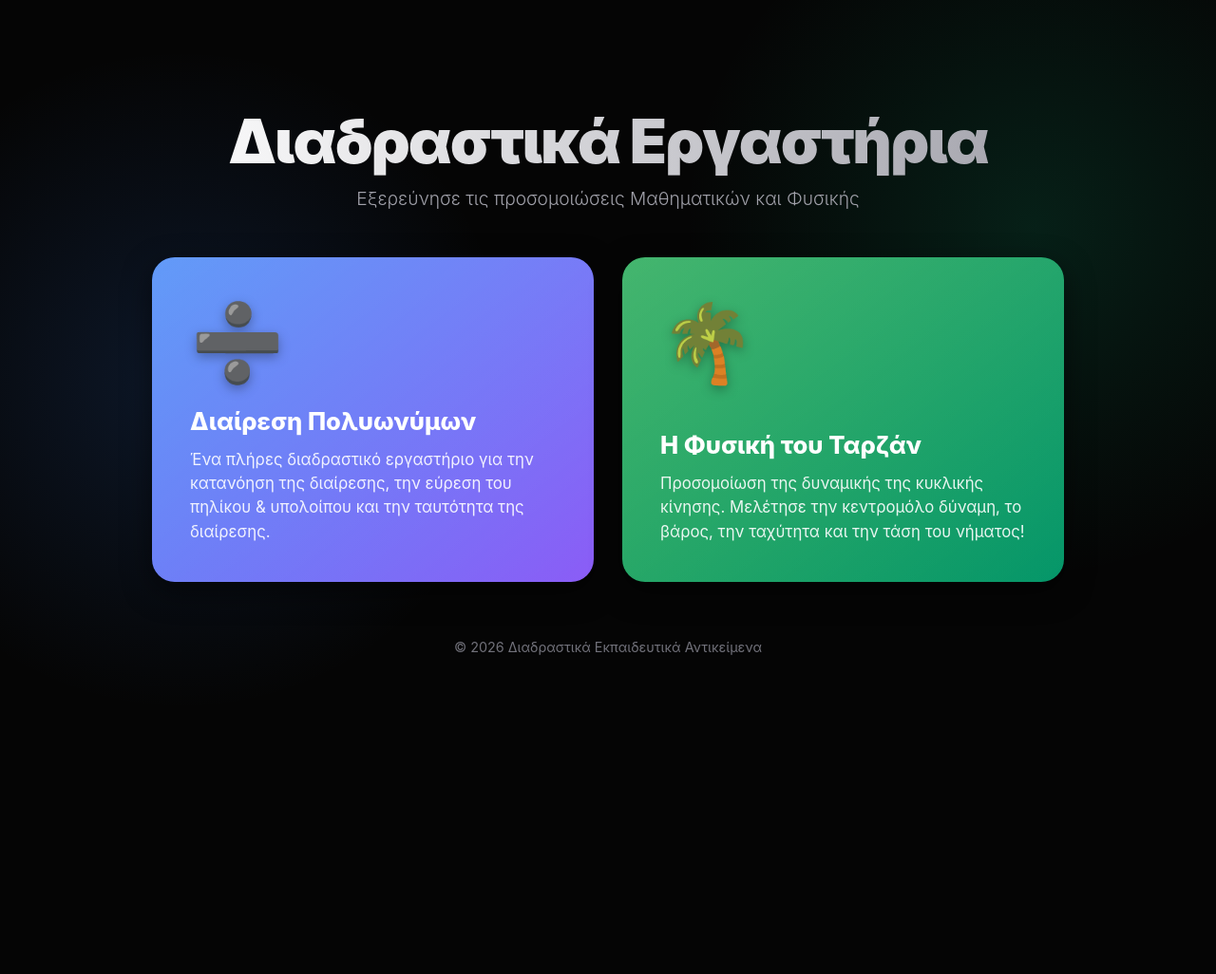
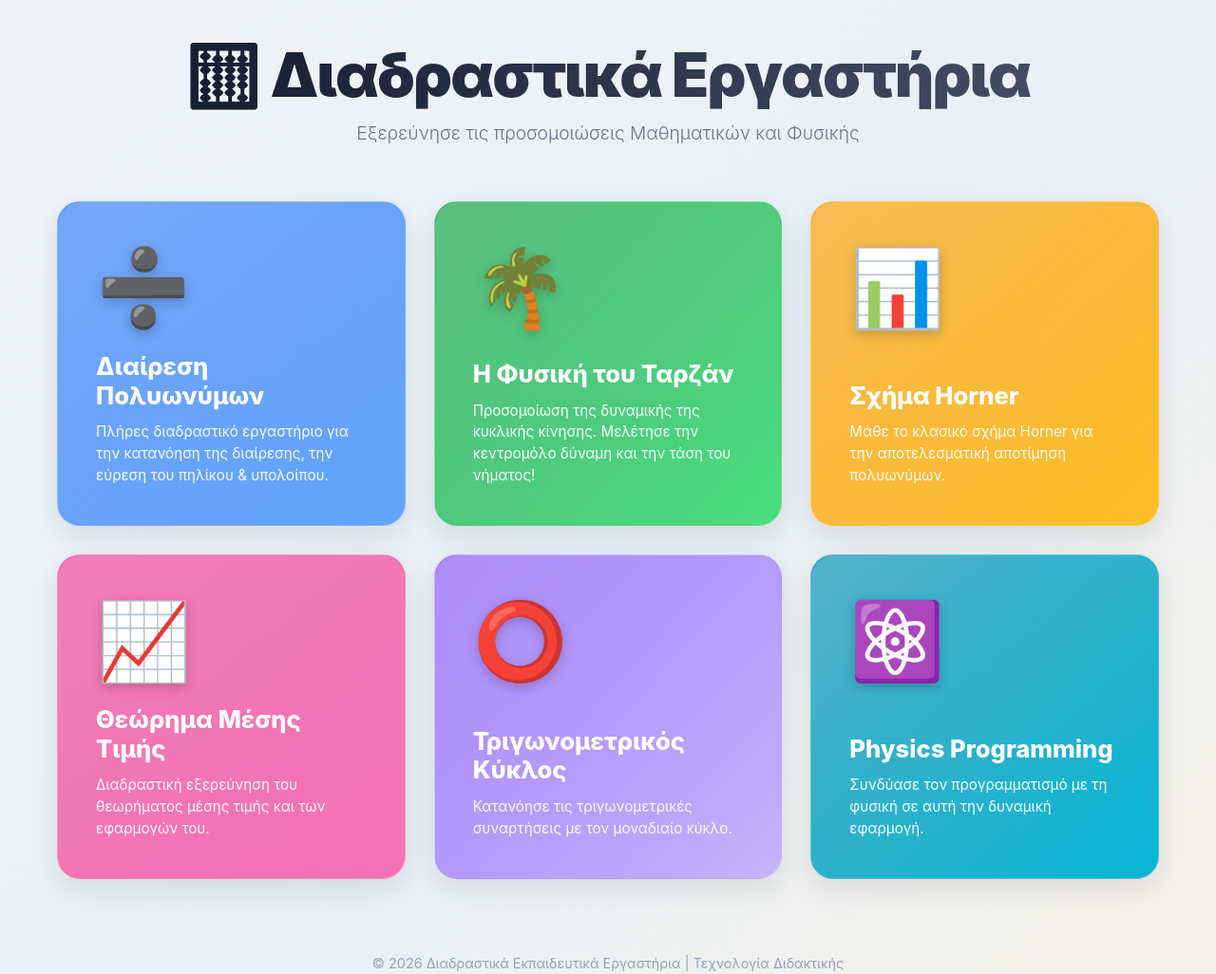
Before and after one commit to giakovisd/sciences, a plain HTML site: page index.html in a window 1280 px wide. Shown: the top 1026 px of the page at 95% size. Before the commit the page ends 800 px from the top, so only its background shows below. Drawn offline with Linux system fonts and the light colour scheme.

Commit message:
Add files via upload

```diff
--- a/index.html
+++ b/index.html
@@ -3,13 +3,17 @@
 <head>
     <meta charset="UTF-8">
     <meta name="viewport" content="width=device-width, initial-scale=1.0">
-    <title>Εκπαιδευτικά Εργαστήρια | Portals Experience</title>
+    <title>Εκπαιδευτικά Εργαστήρια | Interactive Labs</title>
 
     <style>
         :root {
-            /* Προσαρμοσμένα Gradients για τα 2 Εργαστήρια */
-            --grad-math: linear-gradient(135deg, #3b82f6 0%, #8b5cf6 100%);
-            --grad-physics: linear-gradient(135deg, #16a34a 0%, #059669 100%);
+            /* Φωτεινά Gradients για τα 6 Εργαστήρια */
+            --grad-division: linear-gradient(135deg, #3b82f6 0%, #60a5fa 100%);
+            --grad-tarzan: linear-gradient(135deg, #16a34a 0%, #4ade80 100%);
+            --grad-horner: linear-gradient(135deg, #f59e0b 0%, #fbbf24 100%);
+            --grad-mean: linear-gradient(135deg, #ec4899 0%, #f472b6 100%);
+            --grad-trig: linear-gradient(135deg, #8b5cf6 0%, #c4b5fd 100%);
+            --grad-physics: linear-gradient(135deg, #0891b2 0%, #06b6d4 100%);
 
             --glass-bg: rgba(255, 255, 255, 0.05);
             --glass-border: rgba(255, 255, 255, 0.1);
@@ -25,26 +29,15 @@
         body {
             margin: 0;
             min-height: 100vh;
-            background-color: #050505;
-            color: #ffffff;
+            background: linear-gradient(135deg, #f0f4f8 0%, #e8f0f7 50%, #f5f1e8 100%);
+            color: #1e293b;
             overflow-x: hidden;
             display: flex;
             align-items: center;
-            /* Animated Mesh Background */
-            background-image:
-                radial-gradient(circle at 15% 50%, rgba(59, 130, 246, 0.15), transparent 30%),
-                radial-gradient(circle at 85% 30%, rgba(16, 185, 129, 0.15), transparent 30%);
-            background-attachment: fixed;
-            animation: bgShift 20s ease-in-out infinite alternate;
-        }
-
-        @keyframes bgShift {
-            0% { background-position: 0% 0%; }
-            100% { background-position: 100% 100%; }
         }
 
         .view-container {
-            max-width: 1000px;
+            max-width: 1200px;
             margin: 0 auto;
             padding: 40px 20px;
             width: 100%;
@@ -53,27 +46,27 @@
         /* --- HEADER --- */
         header {
             text-align: center;
-            margin-bottom: 50px;
+            margin-bottom: 60px;
         }
         h1 {
             font-size: clamp(2.5rem, 5vw, 4rem);
             font-weight: 900;
             letter-spacing: -2px;
             margin-bottom: 10px;
-            background: linear-gradient(to right, #fff, #a1a1aa);
+            background: linear-gradient(to right, #0f172a, #475569);
             -webkit-background-clip: text;
             -webkit-text-fill-color: transparent;
         }
         .subtitle {
             font-size: clamp(1rem, 2vw, 1.2rem);
-            color: #a1a1aa;
+            color: #64748b;
             font-weight: 300;
         }
 
         /* --- BENTO GRID --- */
         .bento-grid {
             display: grid;
-            grid-template-columns: repeat(12, 1fr);
+            grid-template-columns: repeat(auto-fit, minmax(320px, 1fr));
             gap: 30px;
         }
 
@@ -85,21 +78,12 @@
             justify-content: space-between;
             position: relative;
             overflow: hidden;
-            box-shadow: 0 10px 30px rgba(0,0,0,0.5);
+            box-shadow: 0 10px 30px rgba(15, 23, 42, 0.1);
             transition: all 0.4s cubic-bezier(0.175, 0.885, 0.32, 1.275);
             text-decoration: none;
             color: white;
             min-height: 300px;
-        }
-
-        /* Μεγέθη & Χρώματα Καρτών (Οι 2 εφαρμογές πιάνουν από 6 στήλες) */
-        .portal-card[data-cat="math"] {
-            grid-column: span 6;
-            background: var(--grad-math);
-        }
-        .portal-card[data-cat="physics"] {
-            grid-column: span 6;
-            background: var(--grad-physics);
+            border: 1px solid rgba(255, 255, 255, 0.3);
         }
 
         /* Εφέ Γυαλιού & Σκιές */
@@ -107,40 +91,48 @@
             content: '';
             position: absolute;
             inset: 0;
-            background: linear-gradient(to bottom right, rgba(255,255,255,0.2), rgba(255,255,255,0));
+            background: linear-gradient(to bottom right, rgba(255,255,255,0.3), rgba(255,255,255,0));
             z-index: 1;
             pointer-events: none;
             border-radius: 24px;
         }
 
         .portal-card:hover {
-            transform: translateY(-8px) scale(1.02);
-            box-shadow: 0 20px 40px rgba(0,0,0,0.6);
+            transform: translateY(-12px) scale(1.04);
+            box-shadow: 0 20px 50px rgba(15, 23, 42, 0.2);
         }
         .portal-card:hover .portal-icon {
-            transform: scale(1.2) rotate(5deg);
+            transform: scale(1.25) rotate(8deg);
         }
+
+        /* Χρώματα κάθε κάρτας */
+        .portal-card[data-cat="division"] { background: var(--grad-division); }
+        .portal-card[data-cat="tarzan"] { background: var(--grad-tarzan); }
+        .portal-card[data-cat="horner"] { background: var(--grad-horner); }
+        .portal-card[data-cat="mean"] { background: var(--grad-mean); }
+        .portal-card[data-cat="trig"] { background: var(--grad-trig); }
+        .portal-card[data-cat="physics"] { background: var(--grad-physics); }
 
         .portal-icon {
             font-size: 5rem;
             z-index: 2;
             transition: 0.4s;
-            filter: drop-shadow(0 4px 6px rgba(0,0,0,0.3));
+            filter: drop-shadow(0 4px 6px rgba(0,0,0,0.2));
             margin-bottom: 20px;
         }
         .portal-info { z-index: 2; }
 
         /* Τυπογραφία Καρτών */
         .portal-title {
-            font-size: clamp(1.5rem, 2vw, 2.2rem);
+            font-size: clamp(1.3rem, 2vw, 1.8rem);
             font-weight: 800;
             margin-bottom: 12px;
             line-height: 1.2;
             word-break: break-word;
         }
         .portal-desc {
-            font-size: 1.05rem;
-            opacity: 0.9;
+            font-size: 0.95rem;
+            opacity: 0.95;
             font-weight: 400;
             line-height: 1.5;
         }
@@ -148,19 +140,21 @@
         /* Footer */
         footer {
             text-align: center;
-            margin-top: 60px;
-            color: #71717a;
+            margin-top: 80px;
+            color: #94a3b8;
             font-size: 0.9rem;
         }
 
         /* Responsive */
-        @media (max-width: 900px) {
+        @media (max-width: 768px) {
             .bento-grid {
                 grid-template-columns: 1fr;
             }
-            .portal-card[data-cat] {
-                grid-column: span 1;
-                min-height: 250px;
+            .portal-card {
+                min-height: 280px;
+            }
+            header {
+                margin-bottom: 40px;
             }
         }
     </style>
@@ -169,32 +163,64 @@
 
     <div class="view-container">
         <header>
-            <h1>Διαδραστικά Εργαστήρια</h1>
+            <h1>🧮 Διαδραστικά Εργαστήρια</h1>
             <p class="subtitle">Εξερεύνησε τις προσομοιώσεις Μαθηματικών και Φυσικής</p>
         </header>
 
         <div class="bento-grid">
 
-            <a href="division.html" class="portal-card" data-cat="math" target="_blank">
+            <a href="division.html" class="portal-card" data-cat="division" target="_blank">
                 <div class="portal-icon">➗</div>
                 <div class="portal-info">
                     <div class="portal-title">Διαίρεση Πολυωνύμων</div>
-                    <div class="portal-desc">Ένα πλήρες διαδραστικό εργαστήριο για την κατανόηση της διαίρεσης, την εύρεση του πηλίκου & υπολοίπου και την ταυτότητα της διαίρεσης.</div>
+                    <div class="portal-desc">Πλήρες διαδραστικό εργαστήριο για την κατανόηση της διαίρεσης, την εύρεση του πηλίκου & υπολοίπου.</div>
                 </div>
             </a>
 
-            <a href="tarzan.html" class="portal-card" data-cat="physics" target="_blank">
+            <a href="tarzan.html" class="portal-card" data-cat="tarzan" target="_blank">
                 <div class="portal-icon">🌴</div>
                 <div class="portal-info">
                     <div class="portal-title">Η Φυσική του Ταρζάν</div>
-                    <div class="portal-desc">Προσομοίωση της δυναμικής της κυκλικής κίνησης. Μελέτησε την κεντρομόλο δύναμη, το βάρος, την ταχύτητα και την τάση του νήματος!</div>
+                    <div class="portal-desc">Προσομοίωση της δυναμικής της κυκλικής κίνησης. Μελέτησε την κεντρομόλο δύναμη και την τάση του νήματος!</div>
+                </div>
+            </a>
+
+            <a href="systima_horner_math_g_lykeiou.html" class="portal-card" data-cat="horner" target="_blank">
+                <div class="portal-icon">📊</div>
+                <div class="portal-info">
+                    <div class="portal-title">Σχήμα Horner</div>
+                    <div class="portal-desc">Μάθε το κλασικό σχήμα Horner για την αποτελεσματική αποτίμηση πολυωνύμων.</div>
+                </div>
+            </a>
+
+            <a href="theorima_mesis_timis_g_lykeiou.html" class="portal-card" data-cat="mean" target="_blank">
+                <div class="portal-icon">📈</div>
+                <div class="portal-info">
+                    <div class="portal-title">Θεώρημα Μέσης Τιμής</div>
+                    <div class="portal-desc">Διαδραστική εξερεύνηση του θεωρήματος μέσης τιμής και των εφαρμογών του.</div>
+                </div>
+            </a>
+
+            <a href="trigonometrikos_kyklos_math_b_lykeiou.html" class="portal-card" data-cat="trig" target="_blank">
+                <div class="portal-icon">⭕</div>
+                <div class="portal-info">
+                    <div class="portal-title">Τριγωνομετρικός Κύκλος</div>
+                    <div class="portal-desc">Κατανόησε τις τριγωνομετρικές συναρτήσεις με τον μοναδιαίο κύκλο.</div>
+                </div>
+            </a>
+
+            <a href="physics-programming.html" class="portal-card" data-cat="physics" target="_blank">
+                <div class="portal-icon">⚛️</div>
+                <div class="portal-info">
+                    <div class="portal-title">Physics Programming</div>
+                    <div class="portal-desc">Συνδύασε τον προγραμματισμό με τη φυσική σε αυτή την δυναμική εφαρμογή.</div>
                 </div>
             </a>
 
         </div>
 
         <footer>
-            &copy; 2026 Διαδραστικά Εκπαιδευτικά Αντικείμενα
+            &copy; 2026 Διαδραστικά Εκπαιδευτικά Εργαστήρια | Τεχνολογία Διδακτικής
         </footer>
     </div>
 
```
